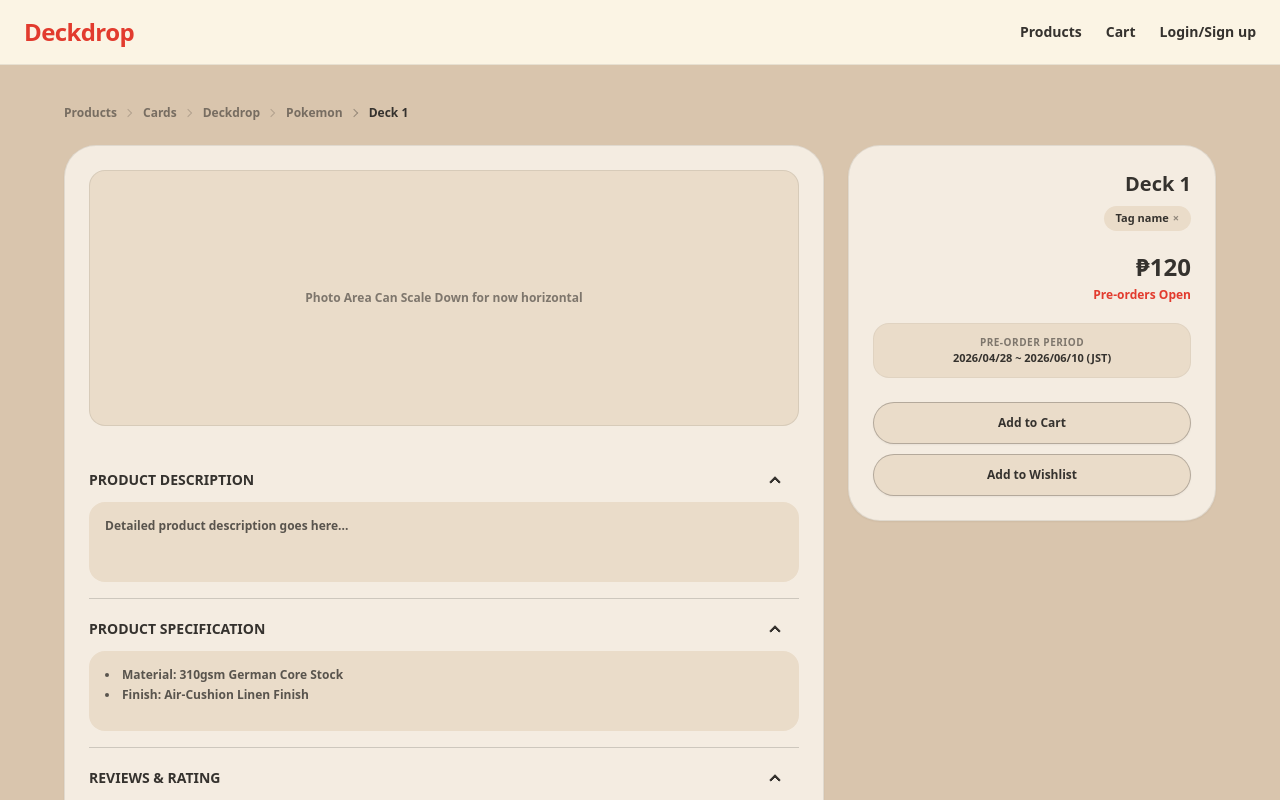
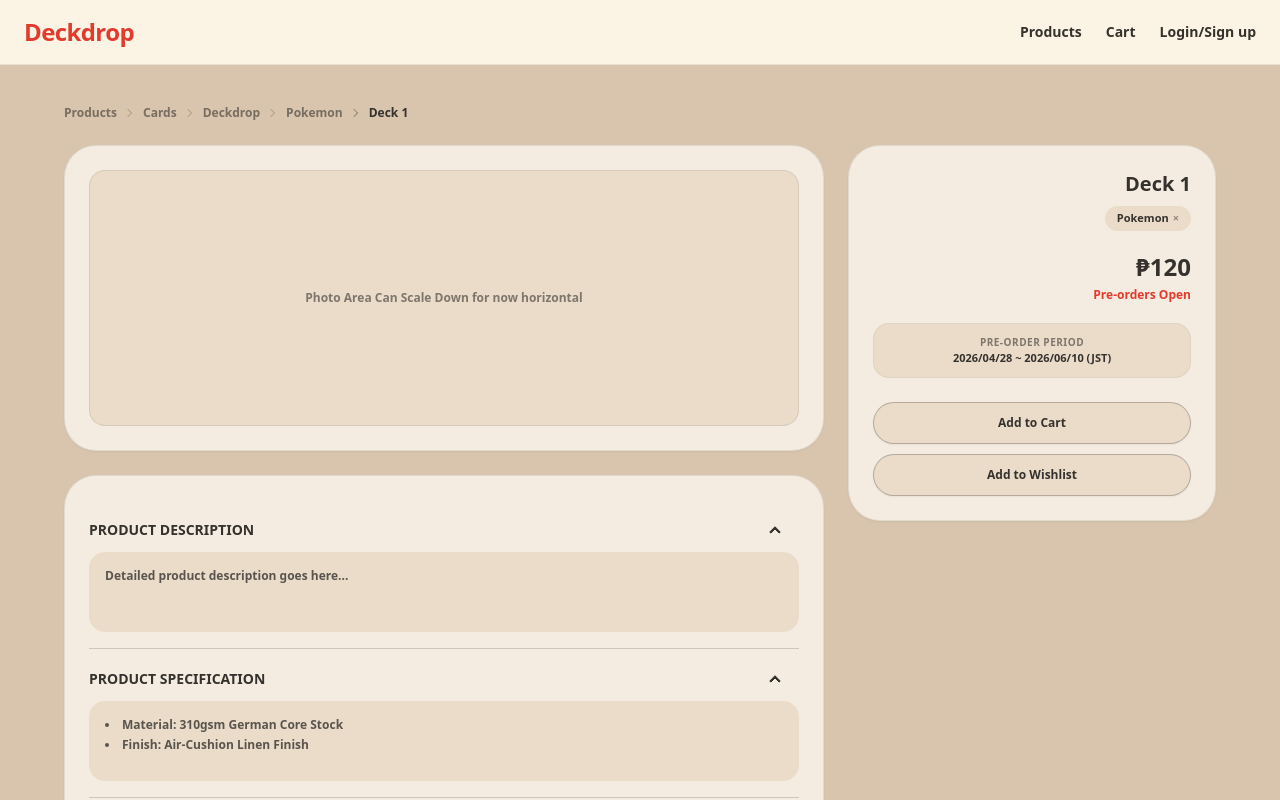
Before and after one commit to AorlYgrasil/Berry-Co., a Next.js app: page /products/1 in a window 1280 px wide. Shown: the top 800 px of the page. Built offline with nearby package versions, Linux system fonts and the light colour scheme.

Commit message:
Improved mobile UI again for product detail page

```diff
--- a/src/app/products/[id]/page.tsx
+++ b/src/app/products/[id]/page.tsx
@@ -20,15 +20,10 @@ export default function ProductDetailPage({ params }: PageProps) {
     series: "Pokemon",       // Series
     price: "₱120",
     status: "Pre-orders Open",
-    tag: "Tag name",
+    tag: "Pokemon",
     preorderPeriod: "2026/04/28 ~ 2026/06/10 (JST)",
   };
   // #endregion MOCK DATA
-
-  // Encoded URL parameter strings for breadcrumb hierarchy inheritance
-  const categoryParam = encodeURIComponent(product.category);
-  const brandParam = encodeURIComponent(product.brand);
-  const seriesParam = encodeURIComponent(product.series);
 
   return (
     <main className="min-h-screen bg-background p-4 sm:p-8 text-dark">
@@ -37,44 +32,36 @@ export default function ProductDetailPage({ params }: PageProps) {
         {/* Breadcrumb Hierarchy: Products > Category > Brand > Series > Item */}
         <div className="breadcrumbs mb-4 text-xs font-bold text-dark/60">
           <ul>
-            {/* 1. Reset all filters */}
             <li>
               <Link href="/products" className="hover:text-brand transition-colors">
                 Products
               </Link>
             </li>
-
-            {/* 2. Inherits: Category only */}
             <li>
               <Link
-                href={`/products?category=${categoryParam}`}
+                href={`/products?category=${encodeURIComponent(product.category)}`}
                 className="hover:text-brand transition-colors"
               >
                 {product.category}
               </Link>
             </li>
-
-            {/* 3. Inherits: Category + Brand */}
             <li>
               <Link
-                href={`/products?category=${categoryParam}&brand=${brandParam}`}
+                href={`/products?brand=${encodeURIComponent(product.brand)}`}
                 className="hover:text-brand transition-colors"
               >
                 {product.brand}
               </Link>
             </li>
-
-            {/* 4. Inherits: Category + Brand + Series */}
             <li>
               <Link
-                href={`/products?category=${categoryParam}&brand=${brandParam}&series=${seriesParam}`}
+                href={`/products?series=${encodeURIComponent(product.series)}`}
                 className="hover:text-brand transition-colors"
               >
                 {product.series}
               </Link>
             </li>
-
-            {/* 5. Current Active Item */}
+            {/* Current Active Item */}
             <li className="font-black text-dark">
               {product.name}
             </li>
@@ -84,14 +71,13 @@ export default function ProductDetailPage({ params }: PageProps) {
         {/* Main Grid Content */}
         <div className="grid grid-cols-1 gap-6 lg:grid-cols-12 items-start">
 
-          {/* Left Side: Photo + Accordions Container */}
-          <div className="lg:col-span-8 rounded-4xl bg-[#F4ECE1] p-6 shadow-xs border border-dark/10 space-y-6">
+          {/* 1️⃣ Photo Gallery Card (Mobile: 1st | Desktop: Top-Left) */}
+          <div className="lg:col-span-8 lg:col-start-1 lg:row-start-1 rounded-4xl bg-[#F4ECE1] p-6 shadow-xs border border-dark/10">
             <ProductGallery />
-            <ProductAccordions />
           </div>
 
-          {/* Right Side: Sticky Buy Box Panel */}
-          <div className="lg:col-span-4 sticky top-6 sm:top-24">
+          {/* 2️⃣ Sticky Buy Box Panel (Mobile: 2nd | Desktop: Top-Right) */}
+          <div className="lg:col-span-4 lg:col-start-9 lg:row-start-1 lg:row-span-2 lg:sticky lg:top-24">
             <ProductBuyBox
               name={product.name}
               price={product.price}
@@ -101,6 +87,11 @@ export default function ProductDetailPage({ params }: PageProps) {
             />
           </div>
 
+          {/* 3️⃣ Accordions Card (Mobile: 3rd | Desktop: Bottom-Left) */}
+          <div className="lg:col-span-8 lg:col-start-1 lg:row-start-2 rounded-4xl bg-[#F4ECE1] p-6 shadow-xs border border-dark/10">
+            <ProductAccordions />
+          </div>
+
         </div>
 
       </div>
```
